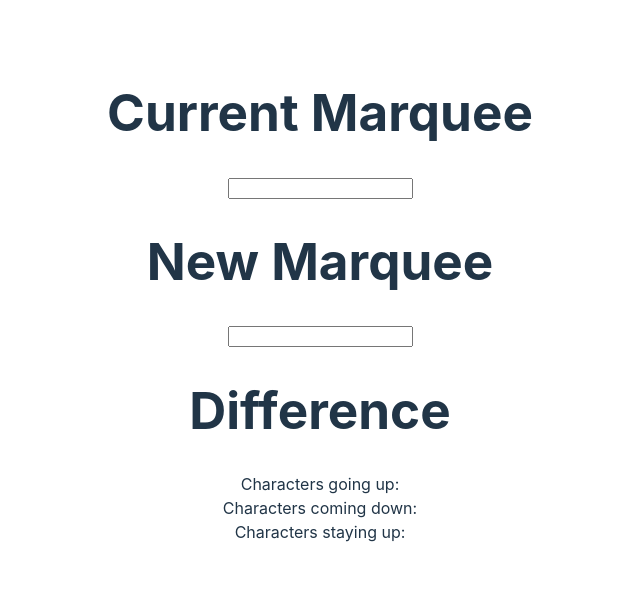
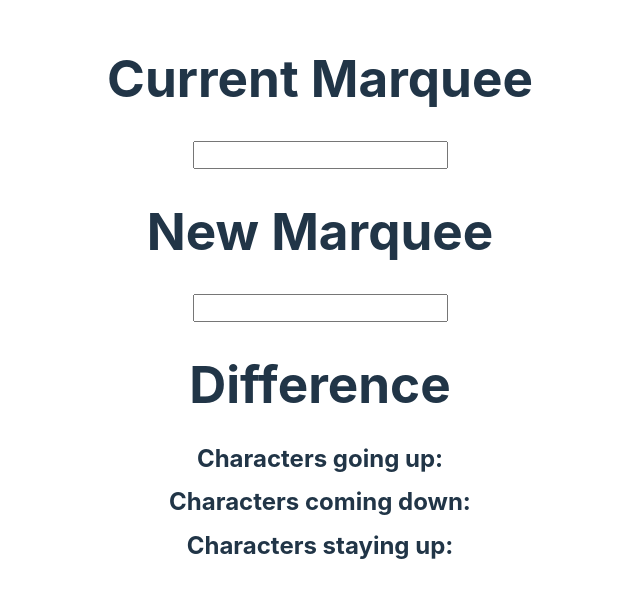
Before and after one commit to idelizer/marquee, a React (Vite) app: page / in a window 1280 px wide. Shown: the part 103-700 px from the top of the page, without its empty margins (320-960 px from the left). Built offline with nearby package versions, Linux system fonts and the light colour scheme.

Commit message:
Render character dictionary diffs as react components
Pass dictionary diffs into a react compnent for standardized rendering

```diff
--- a/src/App.jsx
+++ b/src/App.jsx
@@ -7,7 +7,7 @@ function countChar(text) {
   // Ignore characters not included in marquee letters alphabet.
 
   const charCounter = {}
-  const alpha = "abcdefghijklmnopqrstuvwxyz0123456789.,:'&!"
+  const alpha = "abcdefghijklmnopqrstuvwxyz0123456789.,:'&!/"
 
   for (let char of alpha) {
     charCounter[char] = 0;
@@ -20,13 +20,6 @@ function countChar(text) {
        charCounter[char] ++;
     };
   };
-
-// remove all chars from display that are not in text --> now done in AlphaDisplay with filter
-  // for (let key of Object.keys(charCounter)) {
-  //   if (charCounter[key] === 0) {
-  //     delete charCounter[key];
-  //   };
-  // };
 
   return charCounter
 };
@@ -78,39 +71,39 @@ function countDifference(text1, text2) {
   }
 
   return {
-    "charsGoingUp": Object.entries(charsGoingUp),
-    "charsComingDown": Object.entries(charsComingDown),
-    "charsStayingUp": Object.entries(charsStayingUp),
+    "charsGoingUp": charsGoingUp,
+    "charsComingDown": charsComingDown,
+    "charsStayingUp": charsStayingUp,
   }
 
 };
 
 function CounterRender(props) {
+  const charsGoingUp = props.dict.charsGoingUp
+  const charsComingDown = props.dict.charsComingDown
+  const charsStayingUp = props.dict.charsStayingUp
 
   return (
     <div>
       <div>
-        Characters going up: {props.dict.charsGoingUp}
+        <h2>Characters going up: </h2>
+        <AlphaDisplay counts={charsGoingUp} />
       </div>
       <div>
-        Characters coming down: {props.dict.charsComingDown}
+        <h2>Characters coming down: </h2>
+        <AlphaDisplay counts={charsComingDown} />
       </div>
       <div>
-        Characters staying up: {props.dict.charsStayingUp}
+        <h2>Characters staying up: </h2>
+        <AlphaDisplay counts={charsStayingUp} />
       </div>
     </div>
   )
 };
 
-
-
-
 function App() {
   const [text1, setText1] = useState("");
   const [text2, setText2] = useState("");
-  // const element = <h1>Hello, world!</h1>;
-  //       {element}
-  //       {JSON.stringify(countChar(text))}
 
   return (
     <div className="App">
@@ -138,11 +131,3 @@ function App() {
 };
 
 export default App
-
-
-// get text
-// split text into substrings
-// count chars into object
-
-// do twice (current marquee, next marquee)
-// compare objects
--- a/src/index.css
+++ b/src/index.css
@@ -37,6 +37,10 @@ h1 {
   line-height: 1.1;
 }
 
+input {
+  font-size: 1.2em;
+}
+
 button {
   border-radius: 8px;
   border: 1px solid transparent;
```
